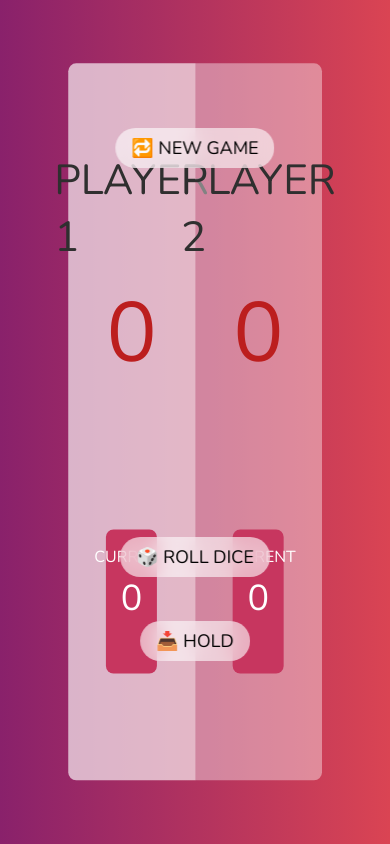
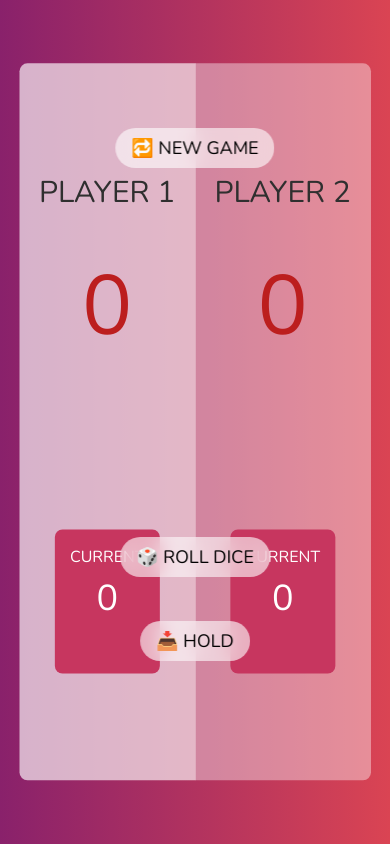
Before and after one commit to nadunchandrabahu/dice-game, a plain HTML site: page index.html in a window 390 px wide. Drawn offline with nearby package versions, Linux system fonts and the light colour scheme.

Commit message:
added responsive to mobile

```diff
--- a/styles.css
+++ b/styles.css
@@ -23,7 +23,7 @@ body {
   justify-content: center;
   color: #2f2f2f;
   position: relative;
-  top: 54px;
+  top: 66px;
 }
 
 .player1 {
@@ -161,6 +161,28 @@ body {
   box-shadow: 0 1rem 2rem rgba(0, 0, 0, 0.15);
 }
 
-/* .btn:focus {
+.btn:focus {
   outline: none;
-} */
+}
+
+@media (max-width: 590px) {
+  .player1,
+  .player2 {
+    width: 45%;
+  }
+  .player-label {
+    font-size: 30px;
+    top: 84px;
+    margin-bottom: 120px;
+  }
+  .current-score-box {
+    width: 60%;
+  }
+}
+
+@media (min-width: 1040px) {
+  .player1,
+  .player2 {
+    width: 32.5%;
+  }
+}
```
